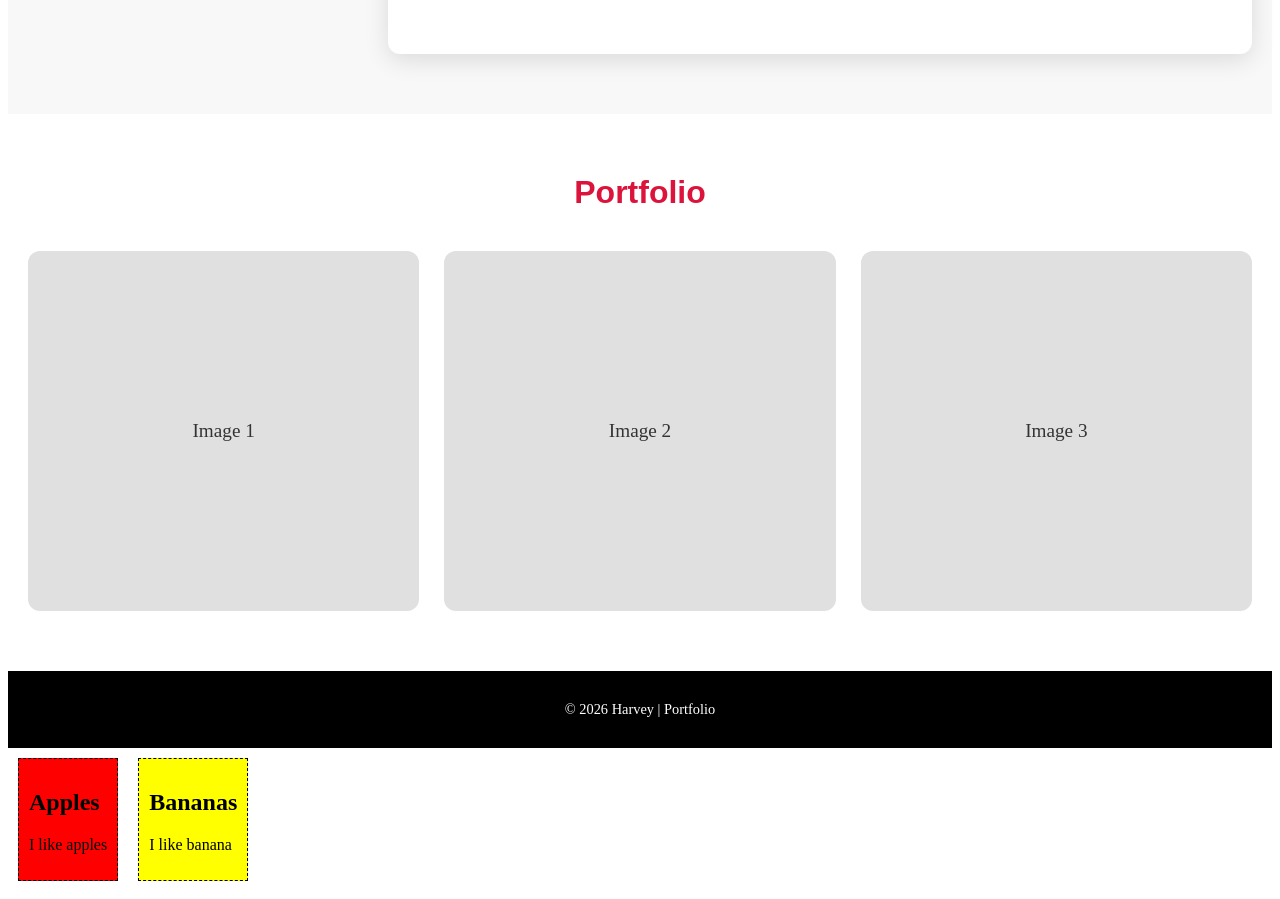
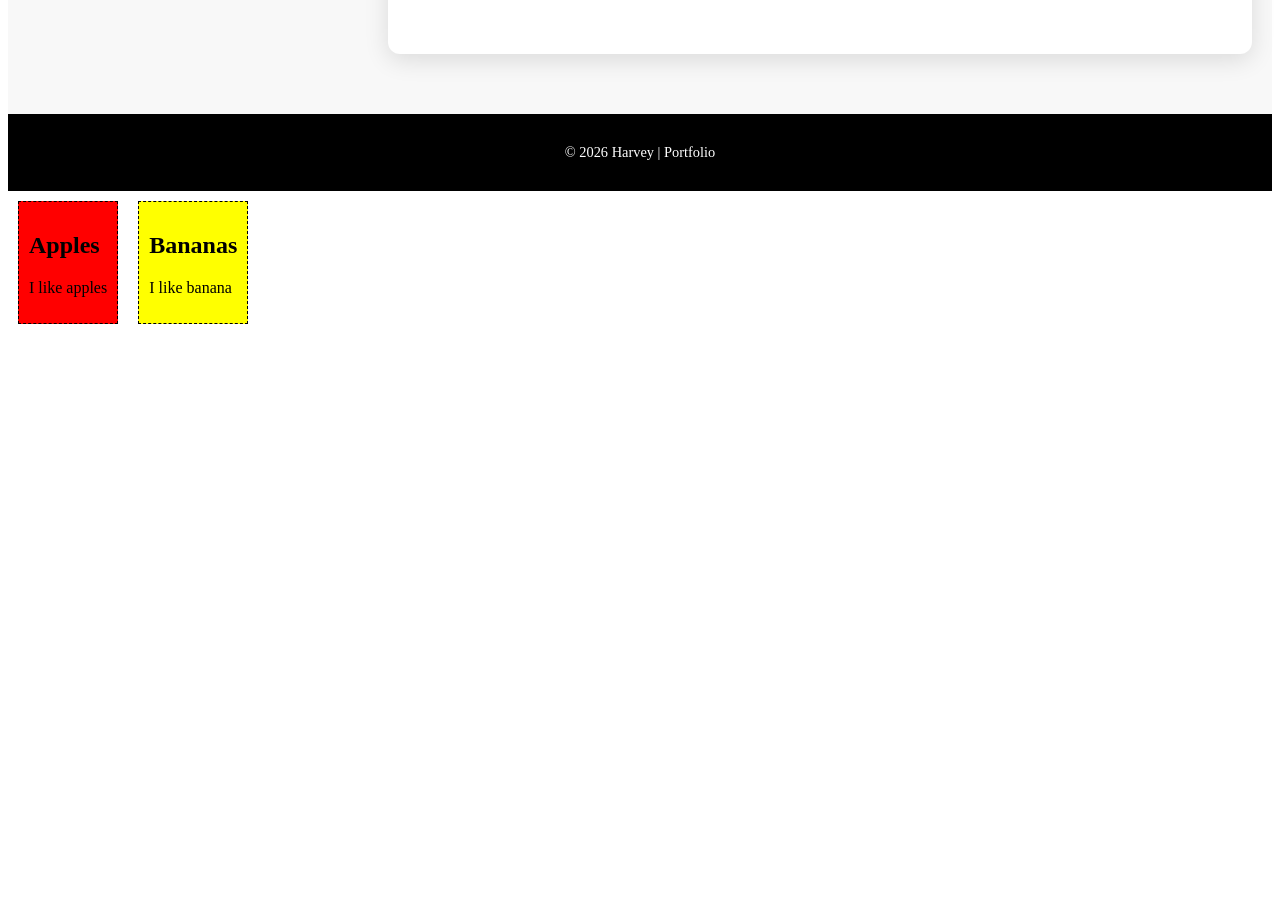
Before and after one commit to APCmedacara/webprog-it243-vuejs, a Vue app in the folder firstsfc/: page / in a window 1280 px wide. Shown: the part 628-1527 px from the top of the page. After the commit the page ends 970 px from the top, so only its background shows below. Built offline with nearby package versions, Linux system fonts and the light colour scheme.

Commit message:
removed portfolio for now

```diff
--- a/firstsfc/src/components/PersonalProfile.vue
+++ b/firstsfc/src/components/PersonalProfile.vue
@@ -4,8 +4,6 @@
       <h1>Harvey</h1>
       <nav>
         <a href="#about">About</a>
-        <a href="#gallery">Gallery</a>
-        <a href="#">Resources</a>
         <button @click="toggleDarkMode" id="themeBtn">Toggle Dark Mode</button>
       </nav>
     </div>
@@ -40,16 +38,6 @@
             </div>
           </div>
         </div>
-      </div>
-    </section>
-
-    <section id="gallery">
-      <h2>Portfolio</h2>
-      <div class="gallery-grid">
-        <!-- Placeholder for Gallery Images -->
-        <div class="gallery-item">Image 1</div>
-        <div class="gallery-item">Image 2</div>
-        <div class="gallery-item">Image 3</div>
       </div>
     </section>
   </main>
@@ -166,21 +154,6 @@ header nav a:hover { color: #dc143c; }
 .card:hover h3 { text-decoration: underline; }
 .card h3 { margin-bottom: 12px; color: #dc143c; font-size: 1.2rem; }
 
-#gallery { padding: 60px 20px; }
-#gallery h2 { text-align: center; margin-bottom: 40px; color: #dc143c; font-size: 2rem; }
-.gallery-grid { display: grid; grid-template-columns: repeat(auto-fit, minmax(320px, 1fr)); gap: 25px; }
-.gallery-item {
-  width: 100%;
-  height: 360px;
-  background-color: #e0e0e0;
-  display: flex;
-  justify-content: center;
-  align-items: center;
-  color: #333;
-  font-size: 1.2rem;
-  border-radius: 12px;
-}
-
 footer { text-align: center; padding: 30px 20px; background: #000; color: #fff; font-size: 0.9rem; }
 
 .dark { background: #121212; color: #f5f5f5; }
@@ -191,5 +164,4 @@ footer { text-align: center; padding: 30px 20px; background: #000; color: #fff;
 .dark nav a { color: #f5f5f5; }
 .dark nav a:hover { color: #dc143c; }
 .dark header nav button { background: #dc143c; }
-.dark .gallery-item { background-color: #333; }
 </style>
```
